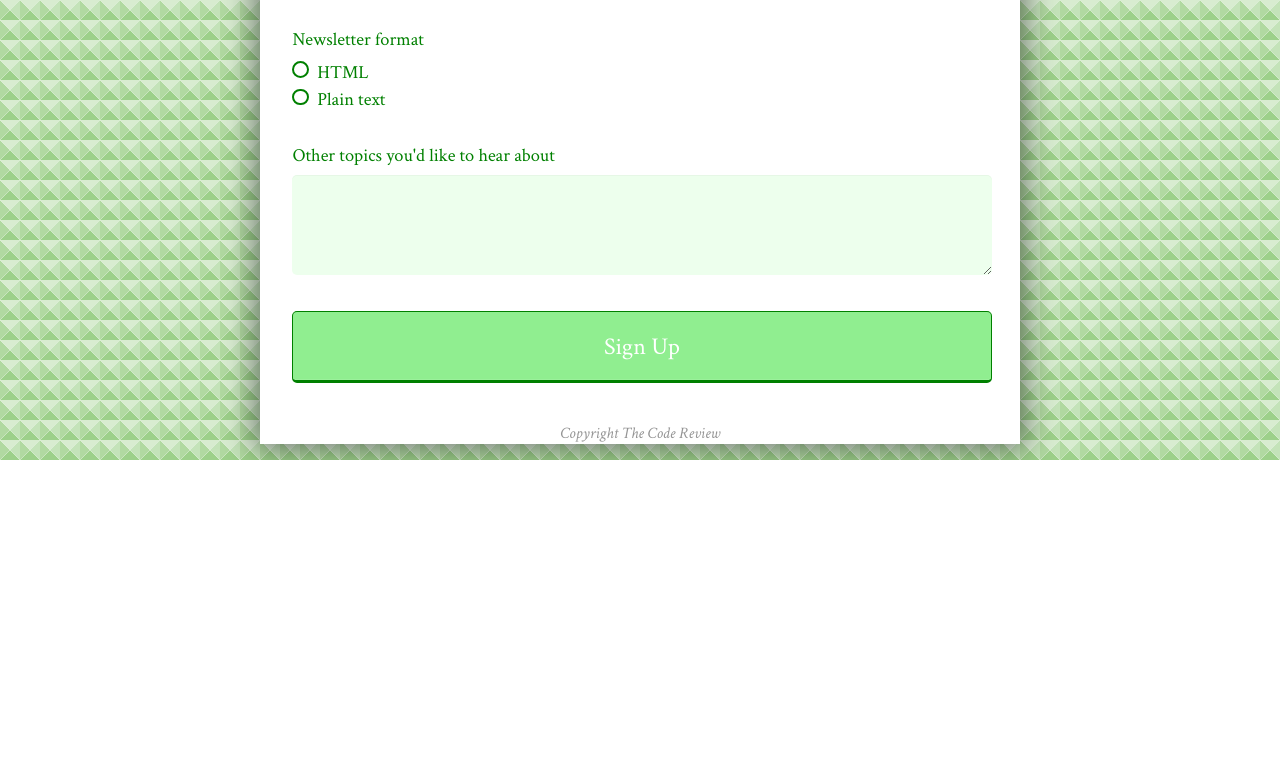
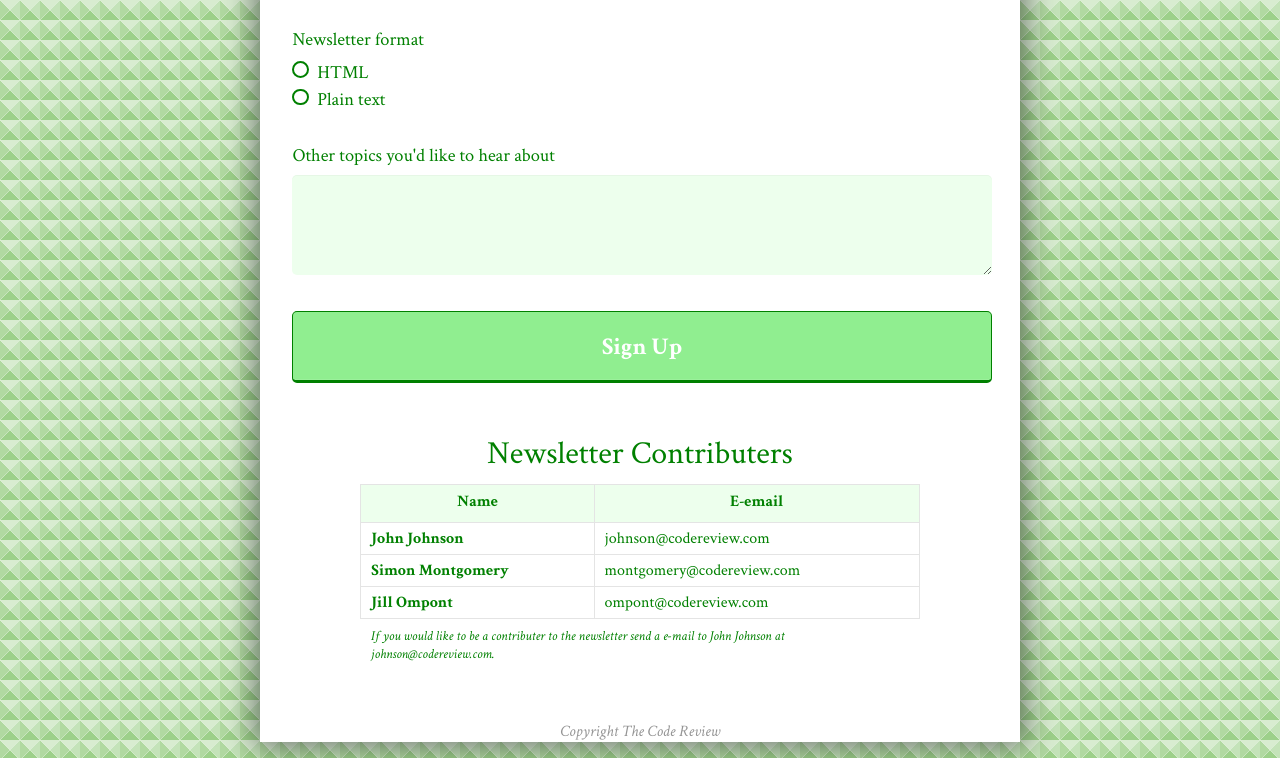
Before and after one commit to ClaytonTeve/Techdegree-Form, a plain HTML site: page index.html in a window 1280 px wide. Shown: the part 1340-2098 px from the top of the page. Before the commit the page ends 1800 px from the top, so only its background shows below. Drawn offline with Linux system fonts and the light colour scheme.

Commit message:
Fixed Validation Errors
Fixed a few errors in my CSS and HTML preventing validation.

```diff
--- a/css/style.css
+++ b/css/style.css
@@ -72,6 +72,7 @@ footer {
 /************************************
 Form Styles
 ************************************/
+
 
 form {
   	margin: 3px auto;
@@ -171,6 +172,7 @@ select {
   color: #8a97a0;
   box-shadow: 0 1px 0 rgba(0,0,0,0.03) inset;
   margin-bottom: 30px;
+  transition: background .2s, border 2s;
 }
 
 /* Positioning off the screen to the left
@@ -234,7 +236,7 @@ button {
   background-color: lightgreen;
   font-size: 18px;
   text-align: center;
-  font-style: bold;
+  font-weight: bold;
   border-radius: 5px;
   width: 100%;
   border: 1px solid green;
@@ -249,14 +251,13 @@ textarea {
 	padding: 6px 10px;
 }
 
+
 input:focus,
 select:focus,
 textarea:focus {
 	background-color: #ffffff;
     border: 2px solid green;
-   	transition: all .2s;
  	}
-
 
 
 input[type="radio"]:focus + label,
@@ -267,14 +268,40 @@ input[type="checkbox"]:focus + label {
 	border-radius: 5px;
 }
 
+table {
+	display: none;
+}
+
+@media screen and (min-width: 480px) {
+
+	body {
+		background: url('../img/background.svg');
+	}
+
+	.wrapper {
+		background-color: white;
+		max-width: 480px;
+		margin: 0 auto;
+		height: 100%;
+		-webkit-box-shadow: 0px 0px 30px 5px rgba(0,0,10,0.5);
+		-moz-box-shadow: 0px 0px 30px 5px rgba(0,0,10,0.5);
+		box-shadow: 0px 0px 30px 5px rgba(0,0,10,0.5);
+	}
+
+	label[for="birthday"] {
+  	display: inline-block;
+  	margin-right: 15px;
+  	}
+
 	/************************************
 	Tabel Styles
 	************************************/
 
 	table {
-	display: none;
-	width: 500px;
+		display: block;
+		width: 90%;
 		table-layout: fixed;
+		margin: 0 auto 50px;
 	}
 
 	td,
@@ -290,7 +317,7 @@ caption {
 	}
 
 	thead th {
-	background-color: #e4e4e4;
+		background-color: #edffed;
 		text-align: center;
 		padding: 6px 0 10px;
 	}
@@ -303,34 +330,19 @@ tfoot td {
 	}
 
 
-@media screen and (min-width: 480px) {
-
-	body {
-		background: url('../img/background.svg');
-	}
-
-	.wrapper {
-		background-color: white;
-		max-width: 480px;
-		margin: 0 auto;
-		height: 100%;
-		-webkit-box-shadow: 0px 0px 30px 5px rgba(0,0,10,0.5);
-		moz-box-shadow: 0px 0px 30px 5px rgba(0,0,10,0.5);
-		box-shadow: 0px 0px 30px 5px rgba(0,0,10,0.5);
-	}
-
-	label[for="birthday"] {
-  	display: inline-block;
-  	margin-right: 15px;
-  	}
-
 }
 
 
 @media screen and (min-width: 760px) {
 
+
+
 	.wrapper {
 		max-width: 760px;
+	}
+
+	table {
+		width: 80%;
 	}
 
 
@@ -342,8 +354,6 @@ tfoot td {
   	display: inline-block;
   	width: 25%;
   	}
-
-
 
 	input[type="text"],
 	input[type="password"],
--- a/index.html
+++ b/index.html
@@ -1,5 +1,5 @@
 <!DOCTYPE html>
-<html>
+<html lang="en">
   <head>
     <meta charset="utf-8">
     <meta name="viewport" content="width=device-width, initial-scale=1.0">
@@ -11,7 +11,7 @@
     <link rel="stylesheet" href="css/style.css">
   </head>
   <body>
-       <div class="wrapper">
+    <div class="wrapper">
       <header class="main-header">
         <div class="container">
           <h1>The Code Review</h1>
@@ -28,13 +28,13 @@
           <legend>Contact Information</legend>
 
           <label for="name">Full Name</label>
-          <input type="text" id="name" name="newsletter_name" placeholder="Required">
+          <input type="text" id="name" name="newsletter_name" placeholder="Required" required pattern="[A-Za-z-0-9]+\s[A-Za-z-'0-9]+" title="firstname lastname">
 
           <label for="email">Email Address</label>
-          <input type="email" id="email" name="newsletter_email" placeholder="Required">
+          <input type="email" id="email" name="newsletter_email" placeholder="Required" required>
 
           <label for="phone">Phone Number</label>
-          <input type="tel" id="phone" name="newsletter_phone">
+          <input type="tel" id="phone" name="newsletter_phone" pattern="^\d{3}-\d{3}-\d{4}$" title="xxx-xxx-xxxx">
 
           <label for="address">Street Address</label>
           <input type="text" id="address" name="newsletter_address">
@@ -202,7 +202,7 @@
 
 
           <label for="suggestions">Other topics you'd like to hear about</label>
-          <textarea id="suggestion" name="newsletter_suggestions"></textarea>
+          <textarea id="suggestions" name="newsletter_suggestions"></textarea>
 
           <button type="submit">Sign Up</button>
 
```
Lines whose indentation alone changed are shown as unchanged.
